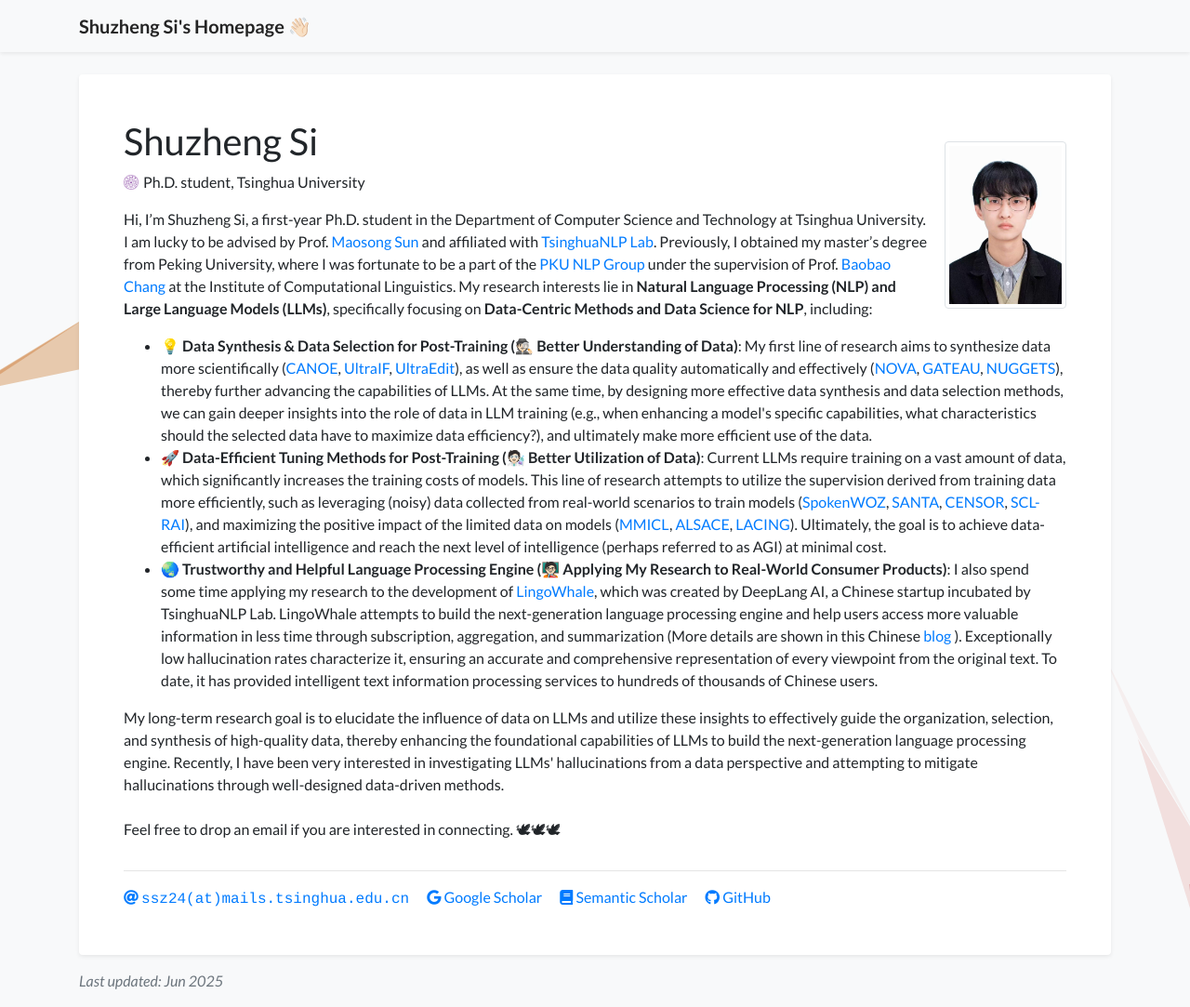
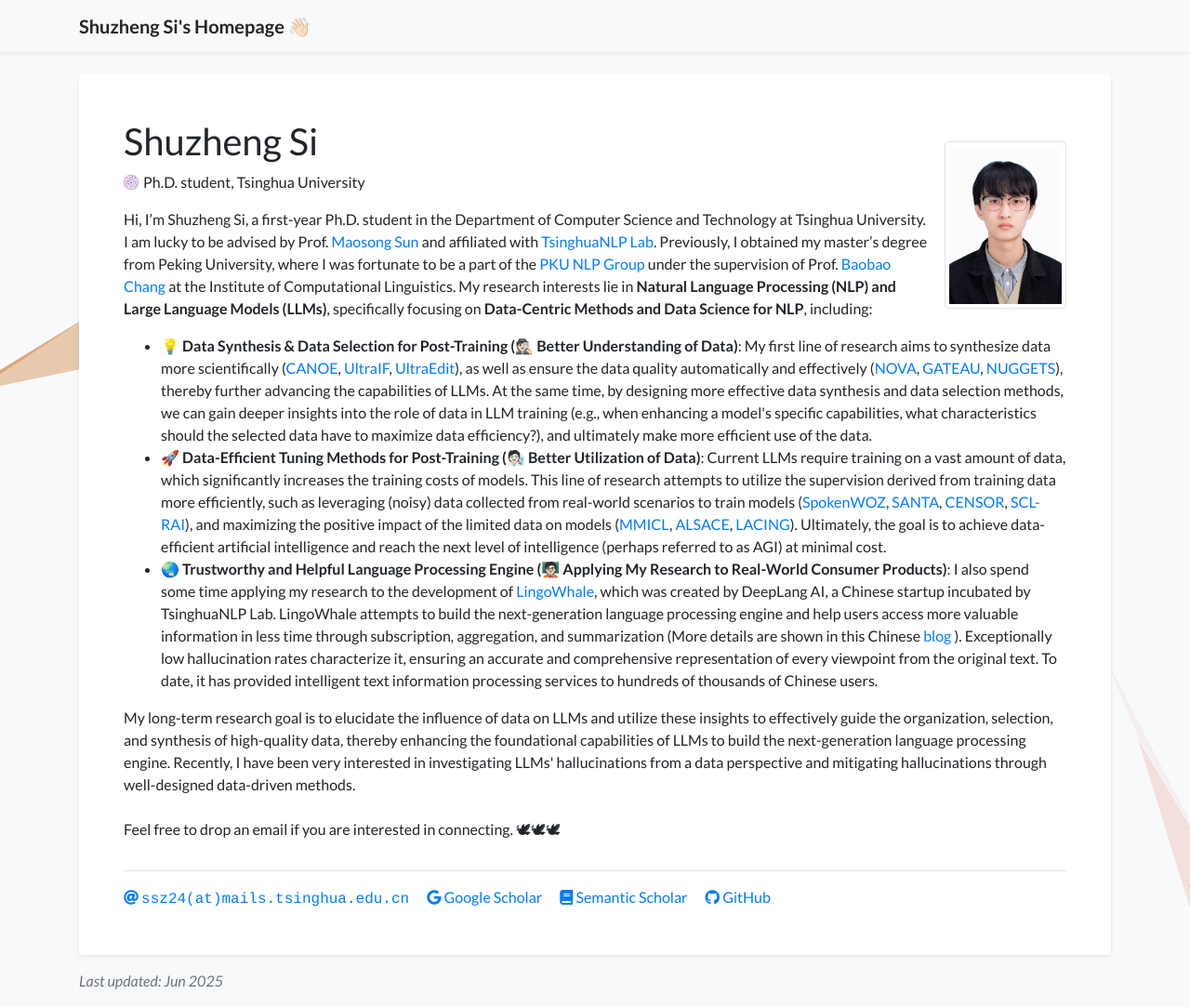
Before and after one commit to S1s-Z/s1s-z.github.io, a Jekyll site: the page built from index.html, in a window 1280 px wide and 1083 px high. Shown: the whole window at 93% size. Built offline with Jekyll 4.4.1, drawn with Linux system fonts in a browser that asks for light colours; a style sheet for code colours, icons or effects is not loaded.

Commit message:
Update profile.yml

```diff
--- a/_data/profile.yml
+++ b/_data/profile.yml
@@ -35,7 +35,7 @@ short_bio: >-
   </ul>
 
   My long-term research goal is to elucidate the influence of data on LLMs and utilize these insights to effectively guide the organization, selection, and synthesis of high-quality data, thereby enhancing the foundational capabilities of LLMs to build the next-generation language processing engine.
-  Recently, I have been very interested in investigating LLMs' hallucinations from a data perspective and attempting to mitigate hallucinations through well-designed data-driven methods.
+  Recently, I have been very interested in investigating LLMs' hallucinations from a data perspective and mitigating hallucinations through well-designed data-driven methods.
   <br>
   <br>
   Feel free to drop an email if you are interested in connecting. 🕊🕊🕊
```
